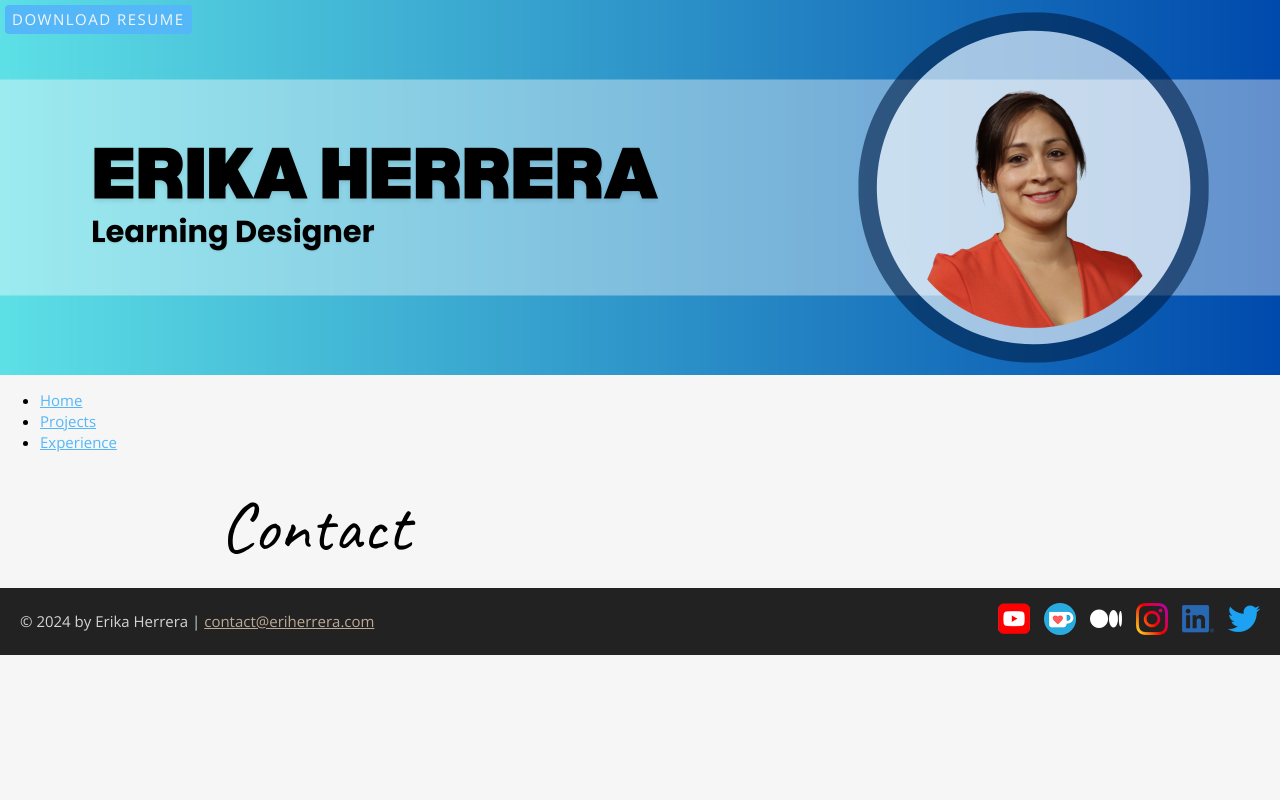
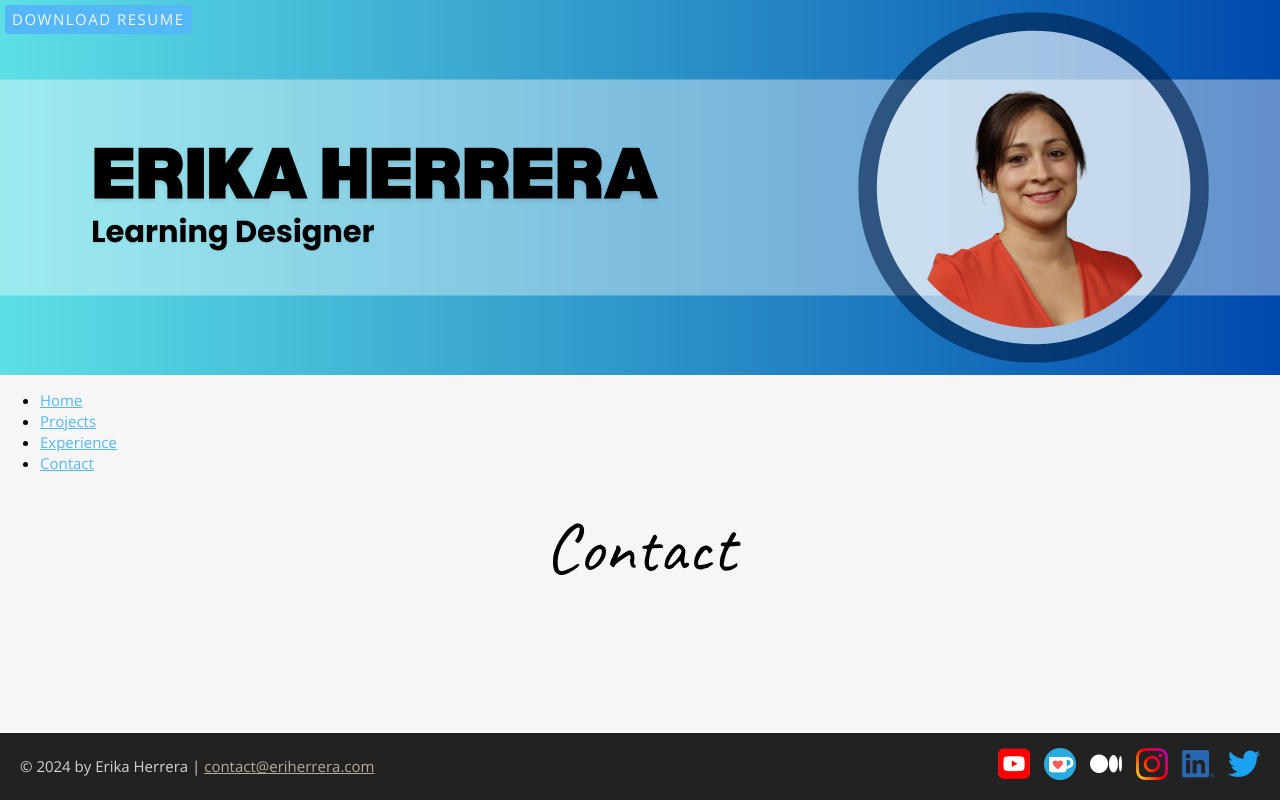
Before and after one commit to eriherre/eriherre.github.io, a Flask app: page /contact/ in a window 1280 px wide. Run offline with Flask 3, Linux system fonts and the light colour scheme.

Commit message:
EP-26 Send footer bar to the bottom

```diff
--- a/docs/contact/index.html
+++ b/docs/contact/index.html
@@ -23,6 +23,7 @@
     <li><a href="/">Home</a></li>
     <li><a href="/projects/">Projects</a></li>
     <li><a href="/experience/">Experience</a></li>
+    <li><a href="/contact/">Contact</a></li>
     </ul>
 </nav>
   </header>
@@ -32,7 +33,9 @@
       <main>
 
 
-<h1>Contact</h1>
+<section class="portfolio-section">
+  <h1>Contact</h1>
+</section>
 
 
       </main>
--- a/docs/experience/index.html
+++ b/docs/experience/index.html
@@ -23,6 +23,7 @@
     <li><a href="/">Home</a></li>
     <li><a href="/projects/">Projects</a></li>
     <li><a href="/experience/">Experience</a></li>
+    <li><a href="/contact/">Contact</a></li>
     </ul>
 </nav>
   </header>
--- a/docs/index.html
+++ b/docs/index.html
@@ -23,6 +23,7 @@
     <li><a href="/">Home</a></li>
     <li><a href="/projects/">Projects</a></li>
     <li><a href="/experience/">Experience</a></li>
+    <li><a href="/contact/">Contact</a></li>
     </ul>
 </nav>
   </header>
--- a/docs/projects/delinker/index.html
+++ b/docs/projects/delinker/index.html
@@ -23,6 +23,7 @@
     <li><a href="/">Home</a></li>
     <li><a href="/projects/">Projects</a></li>
     <li><a href="/experience/">Experience</a></li>
+    <li><a href="/contact/">Contact</a></li>
     </ul>
 </nav>
   </header>
--- a/docs/projects/index.html
+++ b/docs/projects/index.html
@@ -23,6 +23,7 @@
     <li><a href="/">Home</a></li>
     <li><a href="/projects/">Projects</a></li>
     <li><a href="/experience/">Experience</a></li>
+    <li><a href="/contact/">Contact</a></li>
     </ul>
 </nav>
   </header>
--- a/docs/projects/instructional-design-basics/index.html
+++ b/docs/projects/instructional-design-basics/index.html
@@ -23,6 +23,7 @@
     <li><a href="/">Home</a></li>
     <li><a href="/projects/">Projects</a></li>
     <li><a href="/experience/">Experience</a></li>
+    <li><a href="/contact/">Contact</a></li>
     </ul>
 </nav>
   </header>
--- a/docs/projects/introduction-to-criminal-justice/index.html
+++ b/docs/projects/introduction-to-criminal-justice/index.html
@@ -23,6 +23,7 @@
     <li><a href="/">Home</a></li>
     <li><a href="/projects/">Projects</a></li>
     <li><a href="/experience/">Experience</a></li>
+    <li><a href="/contact/">Contact</a></li>
     </ul>
 </nav>
   </header>
--- a/docs/projects/listeria-awareness/index.html
+++ b/docs/projects/listeria-awareness/index.html
@@ -23,6 +23,7 @@
     <li><a href="/">Home</a></li>
     <li><a href="/projects/">Projects</a></li>
     <li><a href="/experience/">Experience</a></li>
+    <li><a href="/contact/">Contact</a></li>
     </ul>
 </nav>
   </header>
--- a/docs/static/css/styles.css
+++ b/docs/static/css/styles.css
@@ -23,6 +23,9 @@ html {
 
 html, body {
     height: 100%;
+    margin: 0;
+    display: flex;
+    flex-direction: column;
 }
 body {
     background: #f6f6f6;
@@ -86,10 +89,12 @@ footer a:hover {
     }
 }
 
+
 .content-wrapper {
     margin: 0 auto;
     padding: 30px;
     max-width: 900px;
+    flex: 1;
 }
 
 
--- a/static/css/styles.css
+++ b/static/css/styles.css
@@ -23,6 +23,9 @@ html {
 
 html, body {
     height: 100%;
+    margin: 0;
+    display: flex;
+    flex-direction: column;
 }
 body {
     background: #f6f6f6;
@@ -86,10 +89,12 @@ footer a:hover {
     }
 }
 
+
 .content-wrapper {
     margin: 0 auto;
     padding: 30px;
     max-width: 900px;
+    flex: 1;
 }
 
 
--- a/templates/contact.html
+++ b/templates/contact.html
@@ -3,6 +3,8 @@
 
 {% block content %}
 
-<h1>Contact</h1>
+<section class="portfolio-section">
+  <h1>Contact</h1>
+</section>
 
 {% endblock %}
--- a/templates/navbar.html
+++ b/templates/navbar.html
@@ -4,5 +4,6 @@
     <li><a href="{{ url_for('index') }}">Home</a></li>
     <li><a href="{{ url_for('projects') }}">Projects</a></li>
     <li><a href="{{ url_for('experience') }}">Experience</a></li>
+    <li><a href="{{ url_for('contact') }}">Contact</a></li>
     </ul>
 </nav>
```
